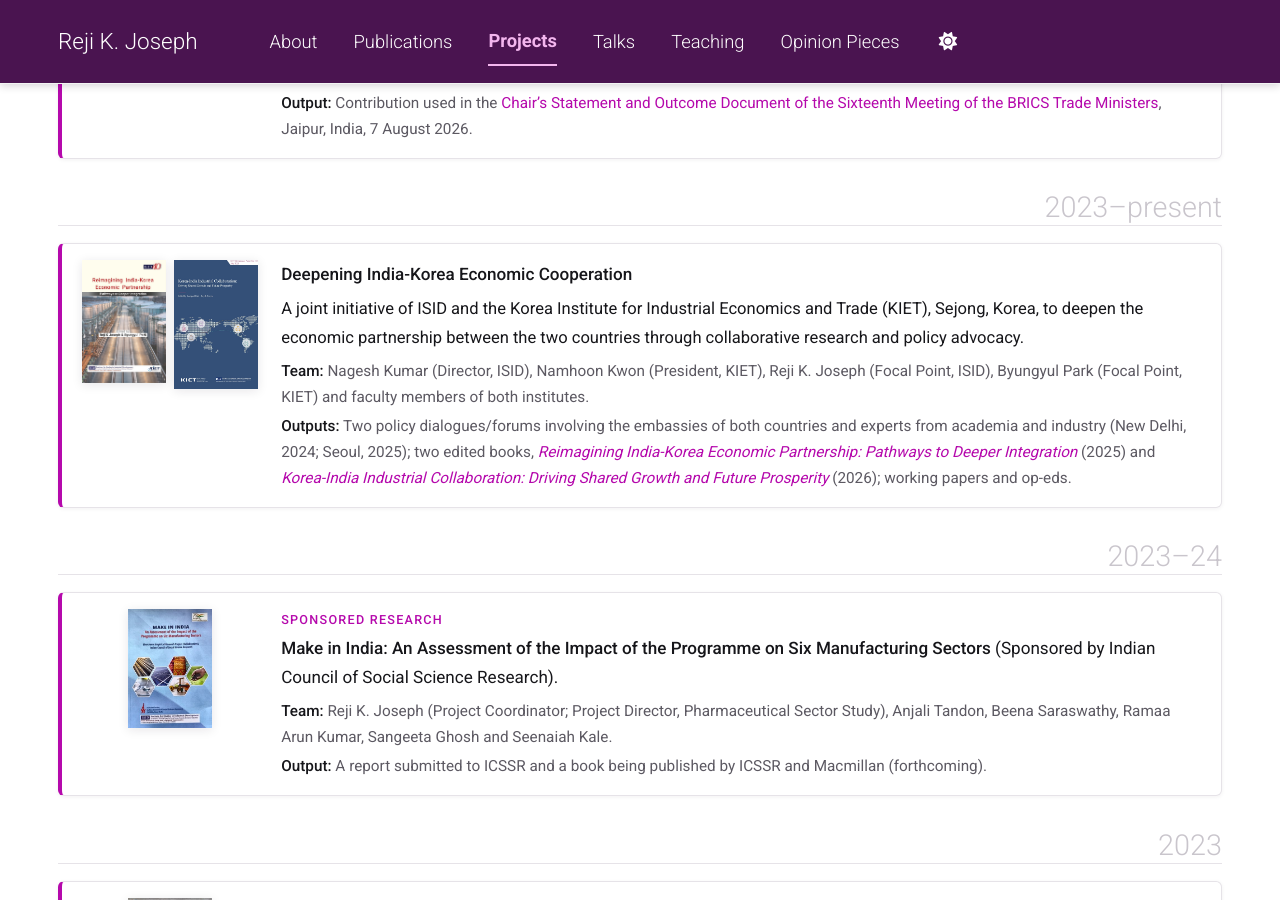
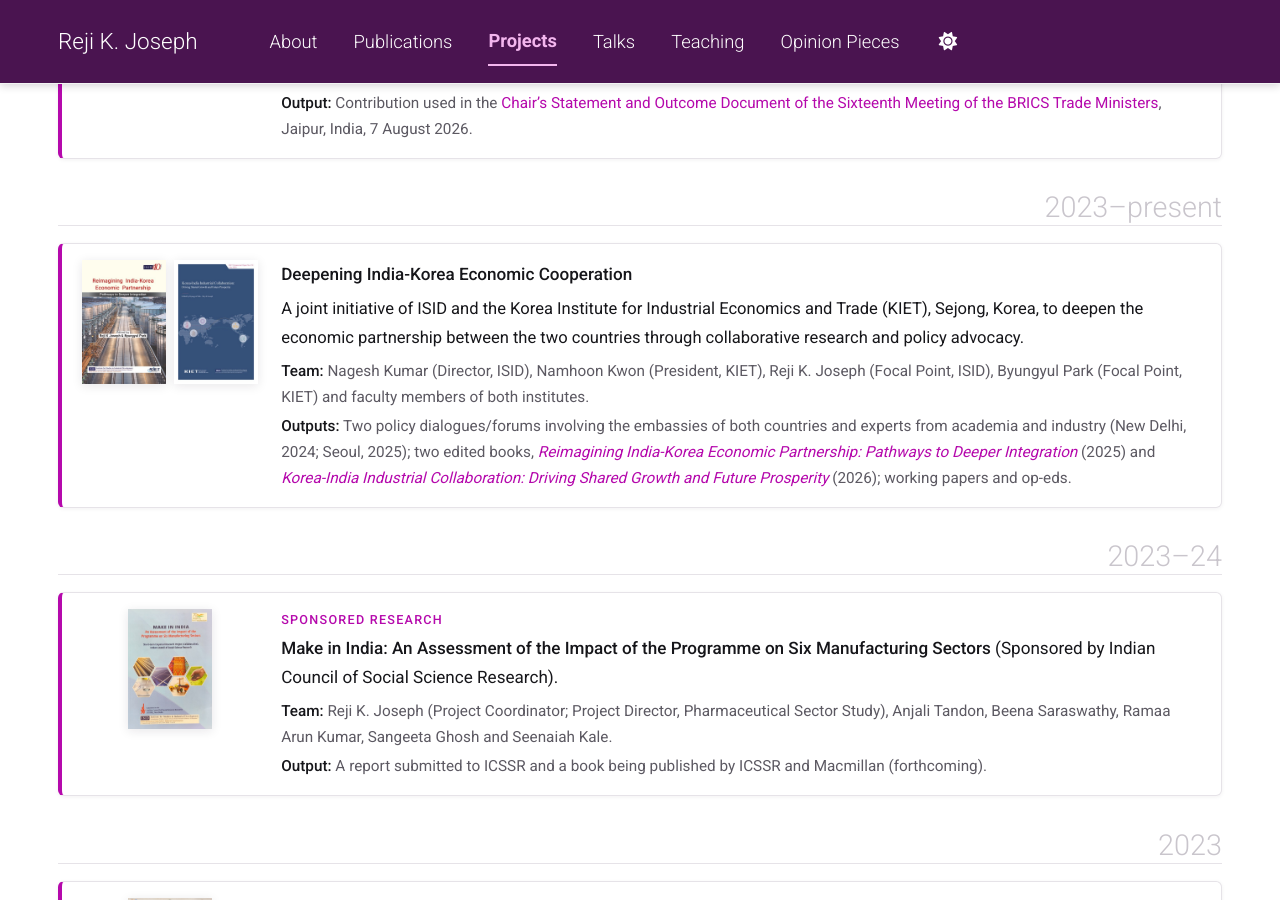
Before and after one commit to rejikjoseph/rejikjoseph.github.io, a Jekyll site: the page built from _pages/projects.md, in a window 1280 px wide and 900 px high, scrolled down 707 px. Built offline with Jekyll 4.4.1, drawn with Linux system fonts in a browser that asks for light colours; a style sheet for code colours, icons or effects is not loaded.

Commit message:
Sharper covers on Projects page

```diff
--- a/_pages/projects.md
+++ b/_pages/projects.md
@@ -40,8 +40,8 @@ author_profile: false
 <h2 id="p2023-present">2023–present</h2>
 <div class="project">
   <div class="project-covers">
-    <a href="https://isid.org.in/publication/reimagining-india-korea-economic-partnership-pathways-to-deeper-integration/"><img src="/images/books/reimagining-india-korea-economic-partnership-pathw.jpg" alt="Cover of Reimagining India-Korea Economic Partnership" loading="lazy"></a>
-    <a href="https://isid.org.in/publication/korea-india-industrial-collaboration-driving-shared-growth-and-future-prosperity/"><img src="/images/books/korea-india-industrial-collaboration-driving-share.jpg" alt="Cover of Korea-India Industrial Collaboration" loading="lazy"></a>
+    <a href="https://isid.org.in/publication/reimagining-india-korea-economic-partnership-pathways-to-deeper-integration/"><img src="/images/projects/2025-isid-kiet-reimagining.jpg" alt="Cover of Reimagining India-Korea Economic Partnership" loading="lazy"></a>
+    <a href="https://isid.org.in/publication/korea-india-industrial-collaboration-driving-shared-growth-and-future-prosperity/"><img src="/images/projects/2026-kiet-isid-collaboration.jpg" alt="Cover of Korea-India Industrial Collaboration" loading="lazy"></a>
   </div>
   <div class="project-body">
     <p class="project-title"><strong>Deepening India-Korea Economic Cooperation</strong></p>
@@ -79,7 +79,7 @@ author_profile: false
 <h2 id="p2022-23">2022–23</h2>
 <div class="project">
   <div class="project-covers">
-    <a href="https://pharma-dept.gov.in/sites/default/files/Updated%20Strategy%20for%20Leveraging%20ASEAN%20FTA%20and%20trade%20potential%20with%20the%20Middle%20East%20Countries%20for%20Pharma%20Sector%20in%20India%20Final%20-%20ISID.pdf"><img src="/images/books/strategy-for-leveraging-asean-fta-and-trade-potent.jpg" alt="Cover of Strategy for Leveraging ASEAN FTA and Trade Potential with the Middle East Countries for Pharma Sector in India" loading="lazy"></a>
+    <a href="https://pharma-dept.gov.in/sites/default/files/Updated%20Strategy%20for%20Leveraging%20ASEAN%20FTA%20and%20trade%20potential%20with%20the%20Middle%20East%20Countries%20for%20Pharma%20Sector%20in%20India%20Final%20-%20ISID.pdf"><img src="/images/projects/2023-dop-asean-fta-strategy.jpg" alt="Cover of Strategy for Leveraging ASEAN FTA and Trade Potential with the Middle East Countries for Pharma Sector in India" loading="lazy"></a>
   </div>
   <div class="project-body">
     <p class="project-type">Sponsored research</p>
@@ -106,7 +106,7 @@ author_profile: false
 <div class="project">
   <div class="project-covers">
     <a href="https://isid.org.in/wp-content/uploads/2022/07/WP239.pdf"><img src="/images/projects/2021-wp239-api-import-dependence.jpg" alt="Cover of ISID Working Paper No. 239" loading="lazy"></a>
-    <a href="https://journals.sagepub.com/doi/full/10.1177/00194662241265475"><img src="/images/projects/2021-indian-economic-journal.jpg" alt="Cover of The Indian Economic Journal" loading="lazy"></a>
+    <a href="https://journals.sagepub.com/doi/full/10.1177/00194662241265475"><img src="/images/projects/2021-indian-economic-journal.jpg" alt="First page of the article in The Indian Economic Journal" loading="lazy"></a>
   </div>
   <div class="project-body">
     <p class="project-title"><strong>Reducing Import Dependence on APIs: Early Experience of the PLI Scheme</strong></p>
@@ -159,7 +159,7 @@ author_profile: false
 <h2 id="p2009">2009</h2>
 <div class="project">
   <div class="project-covers">
-    <a href="https://wtocentre.iift.ac.in/Books/Trade%20Barrier%20Report.pdf"><img src="/images/books/review-of-trade-policies-of-india-s-major-trading-.png" alt="Cover of Review of Trade Policies of India's Major Trading Partners" loading="lazy"></a>
+    <a href="https://wtocentre.iift.ac.in/Books/Trade%20Barrier%20Report.pdf"><img src="/images/projects/2009-trade-policies-review.jpg" alt="Cover of Review of Trade Policies of India's Major Trading Partners" loading="lazy"></a>
   </div>
   <div class="project-body">
     <p class="project-title"><strong>Review of Trade Policies of India’s Major Trading Partners</strong></p>
```
Also changed, not shown: images/projects/2009-trade-policies-review.jpg (added), images/projects/2019-springer-ip-india-china.jpg, images/projects/2019-wp209-fdi-in-rd.jpg, images/projects/2019-wp214-outward-fdi.jpg, images/projects/2020-wp229-outward-fdi-auto.jpg, images/projects/2021-indian-economic-journal.jpg, images/projects/2021-wp239-api-import-dependence.jpg, images/projects/2022-unido-firm-level-innovation.jpg, images/projects/2023-coffee-table-book-serving-humanity.jpg, images/projects/2023-dop-asean-fta-strategy.jpg (added), images/projects/2023-make-in-india-cover.jpg, images/projects/2025-isid-kiet-reimagining.jpg (added), images/projects/2026-kiet-isid-collaboration.jpg (added).
